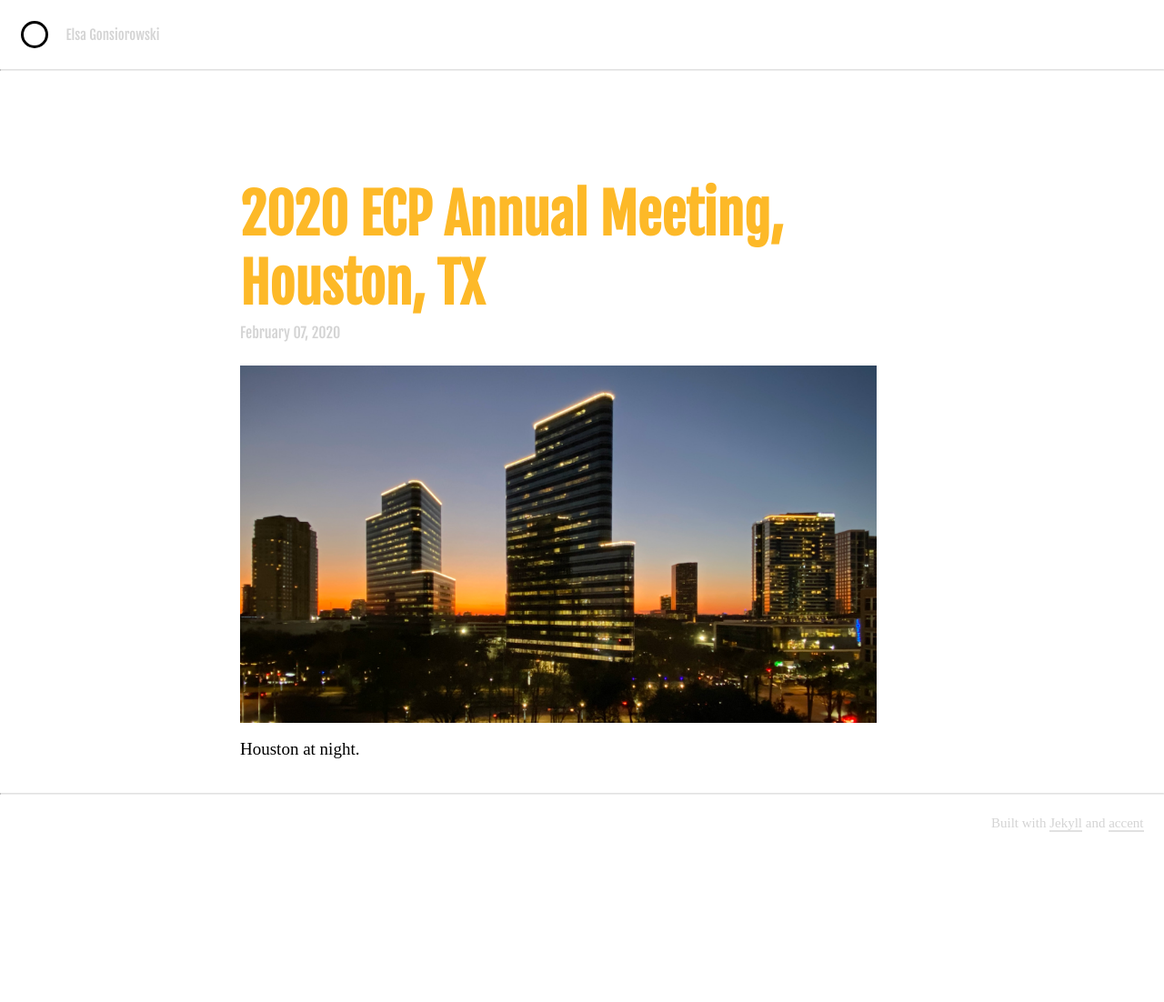
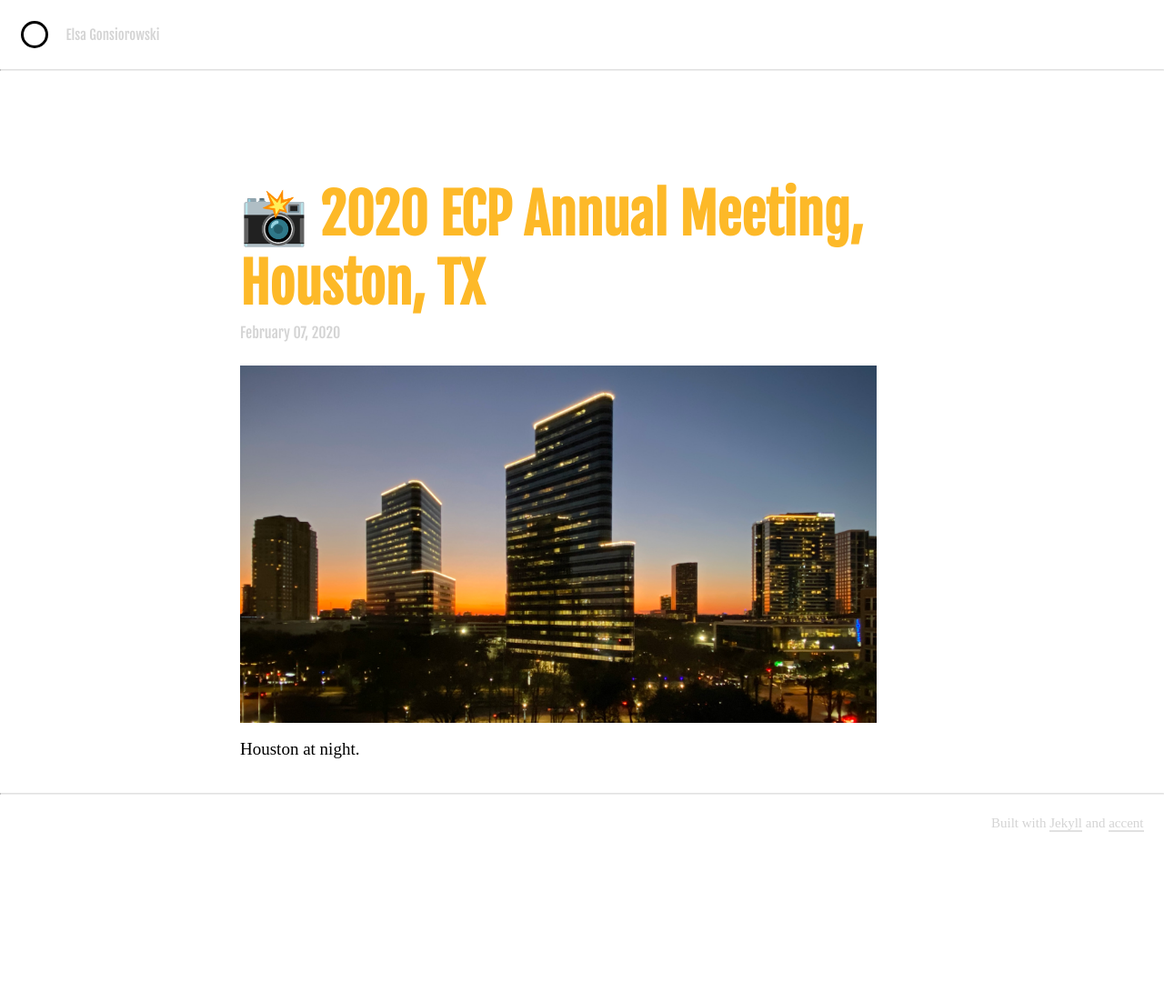
Before and after one commit to gonsie/gonsie.github.io, a Jekyll site: the page built from _posts/2020-02-07-photo-ecp-am.md, in a window 1280 px wide. Shown: the whole page at 91% size. Built offline with Jekyll 4.4.1, drawn with Linux system fonts in a browser that asks for light colours; some web fonts are replaced.

Commit message:
short posts emojis

```diff
--- a/_layouts/photo.html
+++ b/_layouts/photo.html
@@ -4,7 +4,7 @@
 
 {% include nav.html %}
 <div class="content container">
-  <h1 class="post-title">{{ page.title }}</h1>
+  <h1 class="post-title">📸 {{ page.title }}</h1>
   <div class="post-date">
     <time>{{ page.date | date: '%B %d, %Y '}}</time>
   </div>
--- a/_layouts/quote.html
+++ b/_layouts/quote.html
@@ -4,6 +4,7 @@
 
 {% include nav.html %}
 <div class="content container">
+  <h1 class="post-title">💬</h1>
   <div class="post-date">
     <time>{{ page.date | date: '%B %d, %Y '}}</time>
   </div>
--- a/blorg/index.html
+++ b/blorg/index.html
@@ -18,7 +18,7 @@
                         {% if post.layout == "quote" %}
                         💬
                         {% elsif post.layout == "photo" %}
-                        📷
+                        📸
                         {% endif %}
                         {{ post.title }}
                     </a>
```
Also changed, not shown: _posts/2020-01-21-quote-emacs-zen-garden.md (line endings or trailing spaces).
